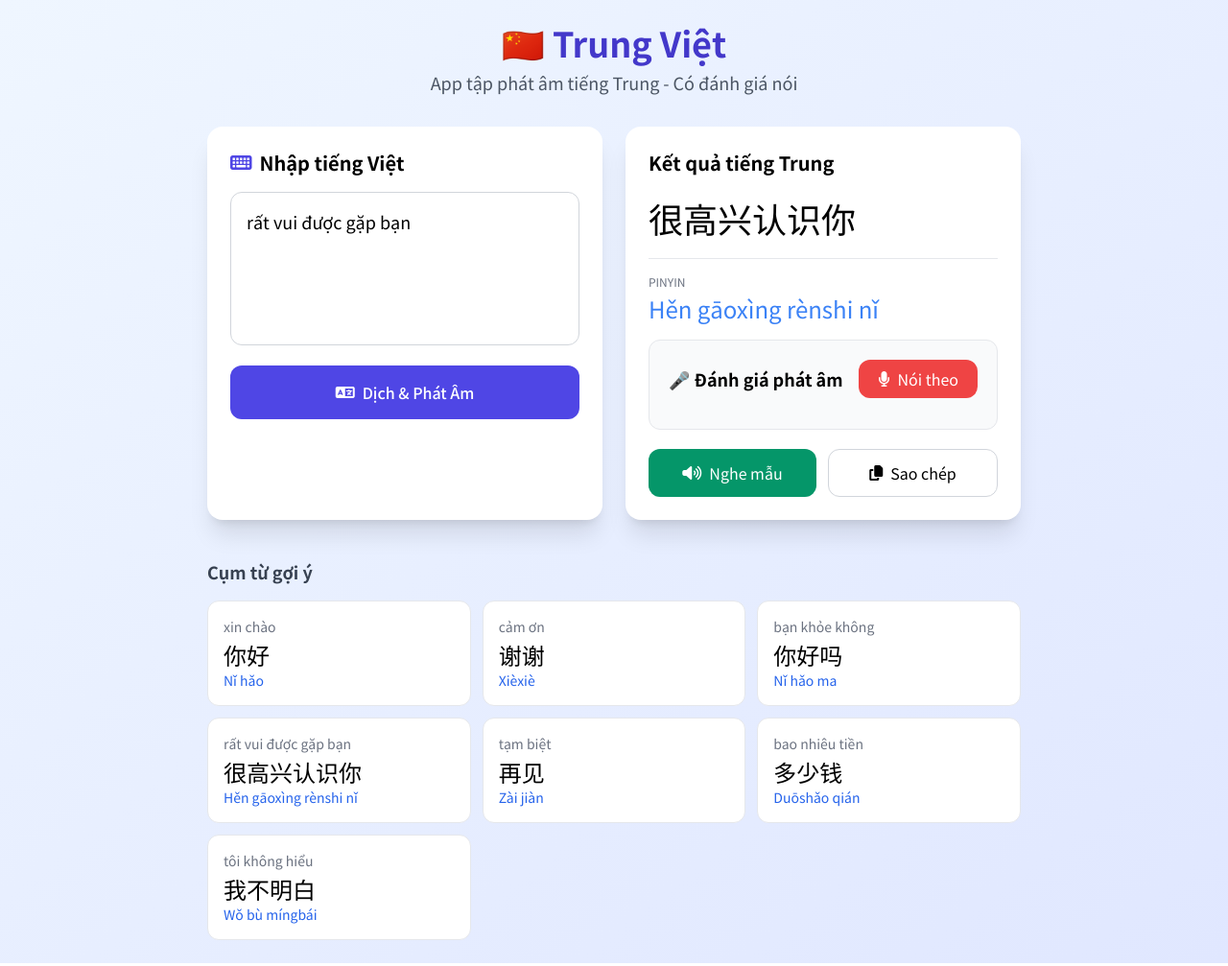
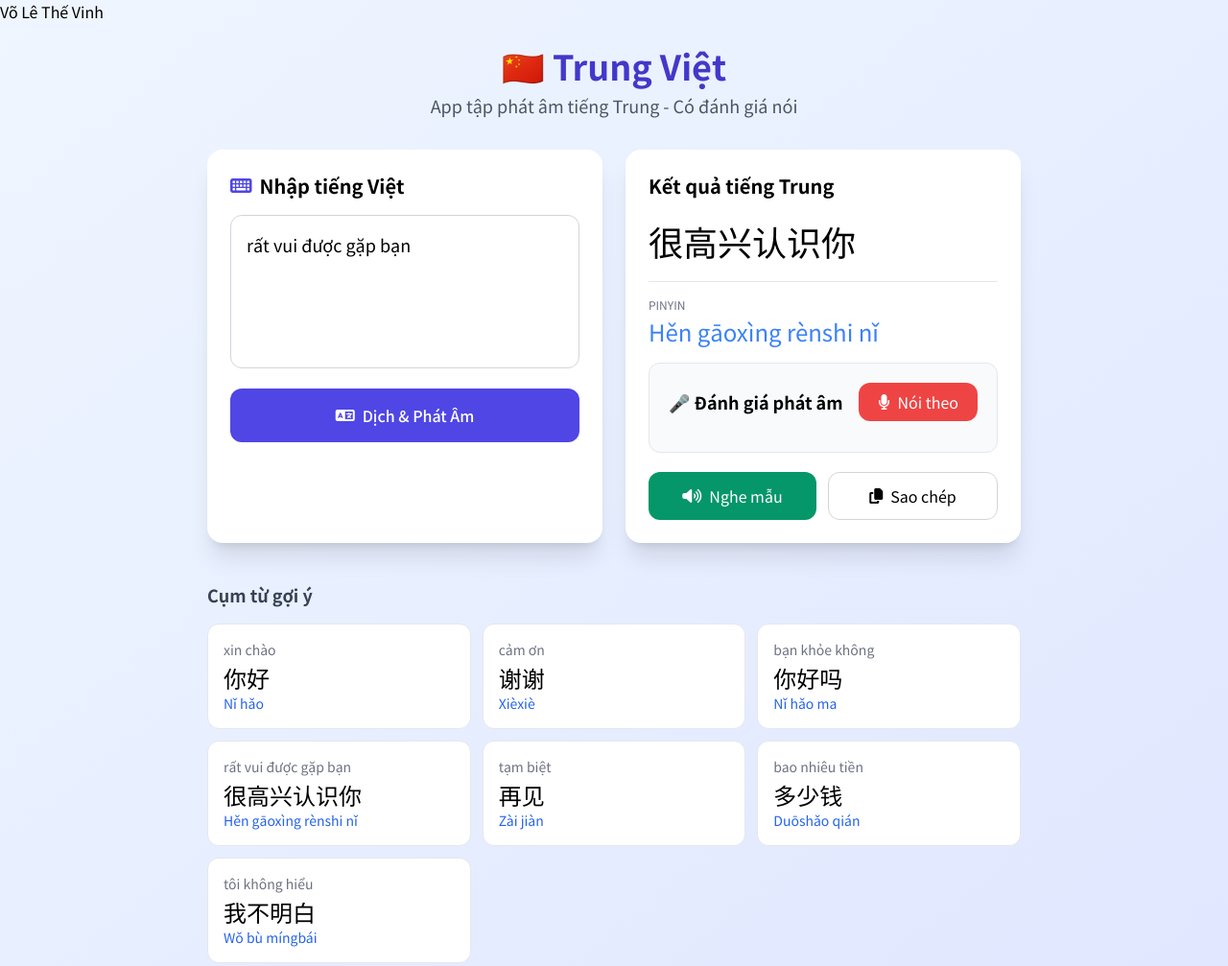
Before and after one commit to vinh223asd/index.html, a plain HTML site: page index.html in a window 1280 px wide. Shown: the whole page at 96% size. Drawn offline with nearby package versions, Linux system fonts and the light colour scheme.

Commit message:
index.html

```diff
--- a/index.html
+++ b/index.html
@@ -22,6 +22,7 @@
     </style>
 </head>
 <body class="bg-gradient-to-br from-blue-50 to-indigo-100 min-h-screen">
+    <H1>Võ Lê Thế Vinh</H1>
     <div class="max-w-4xl mx-auto p-6">
         <div class="text-center mb-8">
             <h1 class="text-4xl font-bold text-indigo-700 mb-2">🇨🇳 Trung Việt</h1>
```
